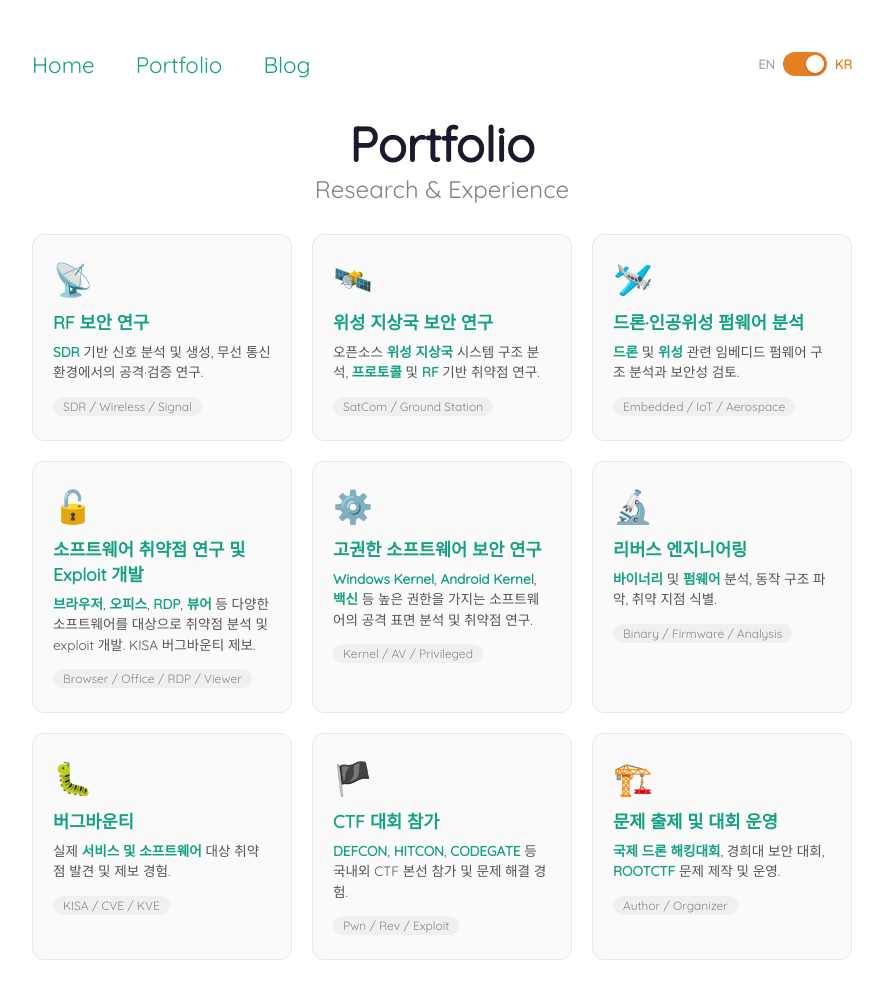
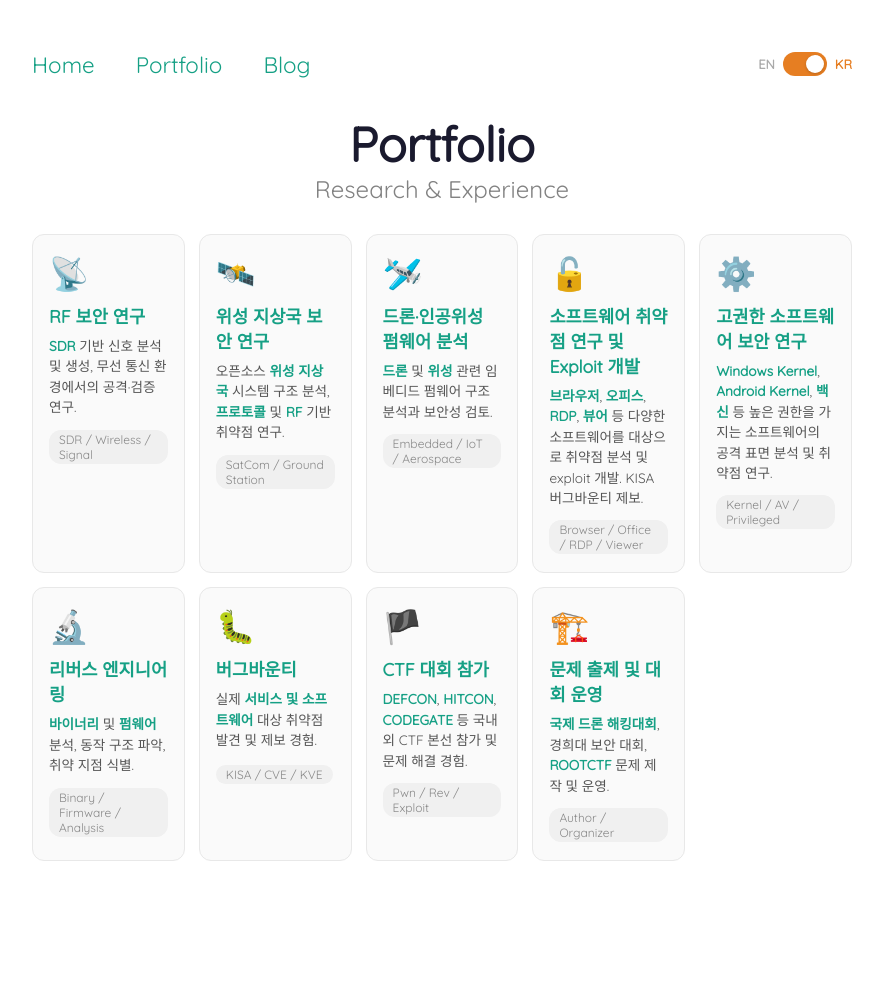
Before and after one commit to Gyeongje/gyeongje.github.io, a Jekyll site: the page built from portfolio.md, in a window 1280 px wide. Shown: the whole page, without its empty margins (198-1081 px from the left). Built offline with Jekyll 4.4.1, drawn with Linux system fonts in a browser that asks for light colours; after the commit the page ends 901 px from its top, so only the background shows below that.

```diff
--- a/assets/css/main.css
+++ b/assets/css/main.css
@@ -509,8 +509,8 @@ strong { color: #16a085; }
 /* =Portfolio Cards */
 .portfolio-grid {
   display: grid;
-  grid-template-columns: repeat(auto-fill, minmax(230px, 1fr));
-  gap: 20px;
+  grid-template-columns: repeat(auto-fill, minmax(150px, 1fr));
+  gap: 14px;
   margin-top: 20px;
 }
 
@@ -519,7 +519,7 @@ strong { color: #16a085; }
   background: #fafafa;
   border: 1px solid #e8e8e8;
   border-radius: 12px;
-  padding: 24px 20px;
+  padding: 18px 16px;
   text-decoration: none;
   color: #1a1a2e;
   transition: transform 0.2s ease, box-shadow 0.2s ease;
```
